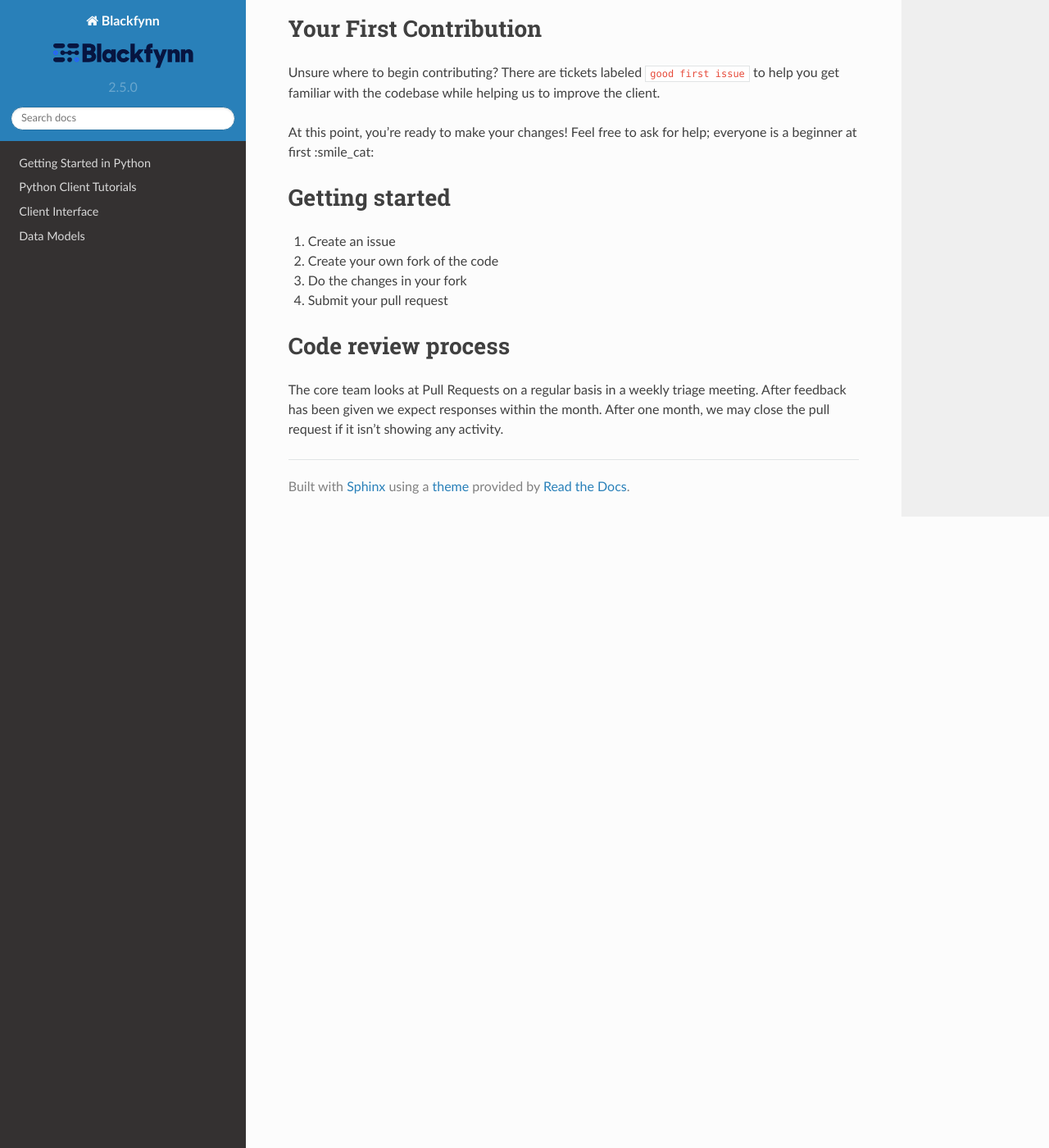
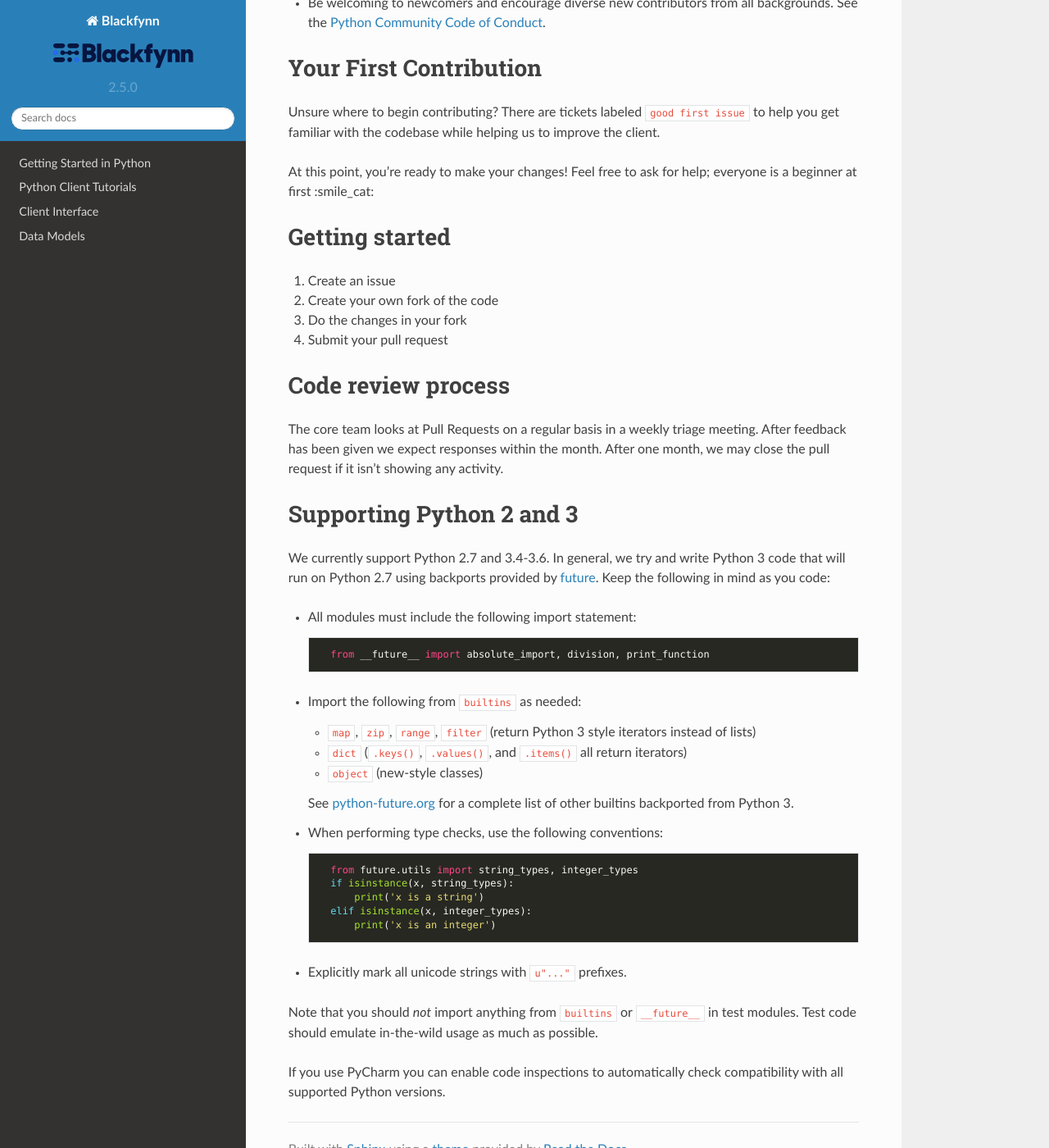
Before and after one commit to tgbugs/blackfynn-python, a Sphinx documentation site: the page built from docs/CONTRIBUTION_TEMPLATE.md, in a window 1280 px wide and 1400 px high, scrolled down 830 px. Shown: the whole window at 82% size. Built offline with Sphinx 7.4.7 and the Read the Docs theme 2.0.0, drawn with Linux system fonts in a browser that asks for light colours; some of the changed text lies outside the part shown.

Commit message:
Add Python 2/3 contribution guidelines (#85)

```diff
--- a/docs/CONTRIBUTION_TEMPLATE.md
+++ b/docs/CONTRIBUTION_TEMPLATE.md
@@ -12,6 +12,7 @@
 This includes not just how to communicate with others (being respectful, considerate, etc) but also technical responsibilities (importance of testing, project dependencies, etc).
 
 * Ensure cross-platform compatibility for every change that's accepted. Windows, Mac, Debian & Ubuntu Linux.
+* Ensure compatibility with all supported Python versions. See [Supporting Python 2 and 3](#supporting-python-2-and-3) for more information.
 * Create issues for any major changes and enhancements that you wish to make. Discuss things transparently and get community feedback.
 * Don't add any classes to the codebase unless absolutely needed. Err on the side of using functions.
 * Keep feature versions as small as possible, preferably one new feature per version.
@@ -31,3 +32,32 @@
 
 # Code review process
 The core team looks at Pull Requests on a regular basis in a weekly triage meeting. After feedback has been given we expect responses within the month. After one month, we may close the pull request if it isn't showing any activity.
+
+# Supporting Python 2 and 3
+We currently support Python 2.7 and 3.4-3.6. In general, we try and write Python 3 code that will run on Python 2.7 using backports provided by [future](http://python-future.org). Keep the following in mind as you code:
+
+* All modules must include the following import statement:
+
+        from __future__ import absolute_import, division, print_function
+
+* Import the following from `builtins` as needed:
+
+   * `map`, `zip`, `range`, `filter` (return Python 3 style iterators instead of lists)
+   * `dict` (`.keys()`, `.values()`, and `.items()` all return iterators)
+   * `object` (new-style classes)
+
+   See [python-future.org](http://python-future.org) for a complete list of other builtins backported from Python 3.
+
+* When performing type checks, use the following conventions:
+
+        from future.utils import string_types, integer_types
+        if isinstance(x, string_types):
+            print('x is a string')
+        elif isinstance(x, integer_types):
+            print('x is an integer')
+
+* Explicitly mark all unicode strings with `u"..."` prefixes.
+
+Note that you should *not* import anything from `builtins` or `__future__` in test modules. Test code should emulate in-the-wild usage as much as possible.
+
+If you use PyCharm you can enable code inspections to automatically check compatibility with all supported Python versions.
```
